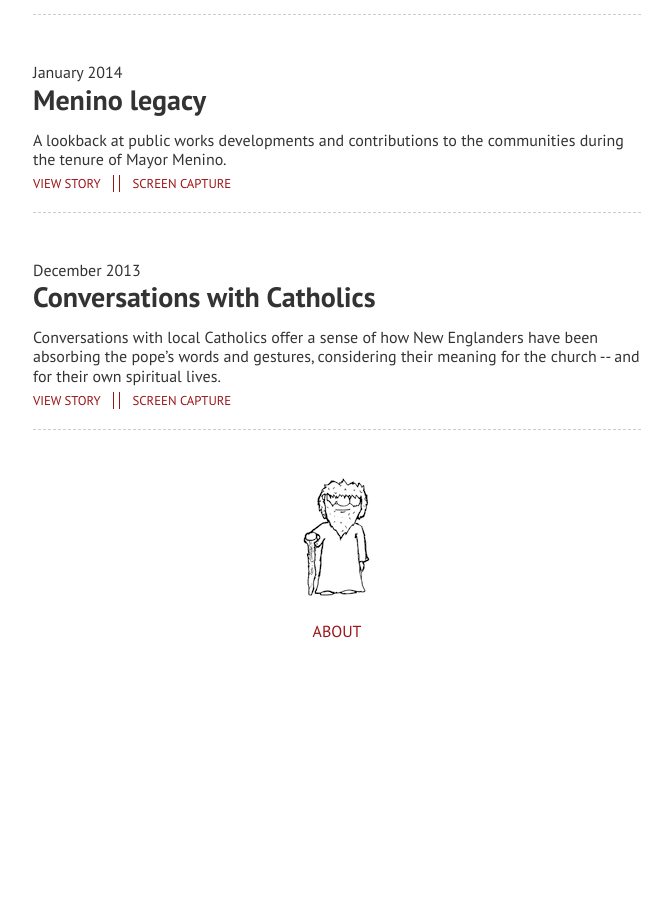
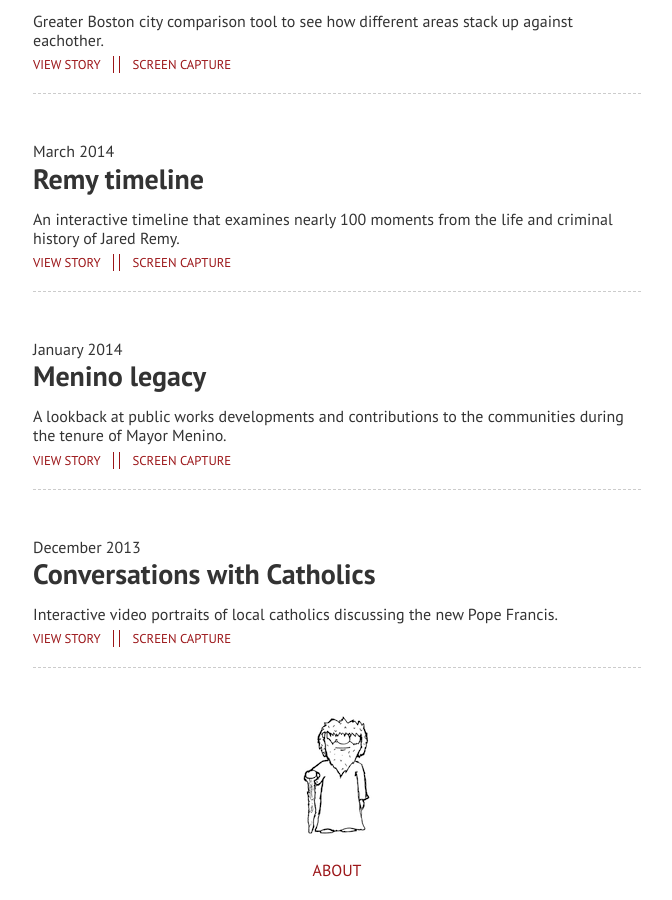
Before and after one commit to russellsamora/russellsamora.github.io, a Jekyll site: the page built from index.html, in a window 1280 px wide and 900 px high, scrolled down 1207 px. Shown: the whole window, without its empty margins (303-975 px from the left). Built offline with Jekyll 4.4.1, drawn with Linux system fonts in a browser that asks for light colours; Markdown is read by kramdown in place of the engine named in the settings; before the commit the page ends 1868 px from its top, so only the background shows below that; some of the changed text lies outside the part shown.

Commit message:
tweaks and june

```diff
--- a/_posts/2013-12-1-conversations.md
+++ b/_posts/2013-12-1-conversations.md
@@ -2,6 +2,6 @@
 layout: post
 title:  'Conversations with Catholics'
 story: 'http://www.bostonglobe.com/2013/12/21/conversations/vW4HIzm4x0CrkU4L7QaXfP/story.html'
-text: 'Conversations with local Catholics offer a sense of how New Englanders have been absorbing the pope’s words and gestures, considering their meaning for the church -- and for their own spiritual lives.'
+text: 'Interactive video portraits of local catholics discussing the new Pope Francis.'
 vimeo: '<iframe src="//player.vimeo.com/video/92555720?title=0&amp;byline=0&amp;portrait=0&amp;color=ffffff" width="640" height="555" frameborder="0" webkitallowfullscreen mozallowfullscreen allowfullscreen></iframe>'
 ---
```
Also changed, not shown: _posts/2014-6-1-lottery.md (added, +7 -0 lines), _posts/2014-6-2-poll.md (added, +7 -0 lines), _posts/2014-5-1-spotlight.md (renamed from _posts/2014-5-4-spotlight.md), _posts/2014-5-2-dormgap.md (renamed from _posts/2014-5-5-dormgap.md).
